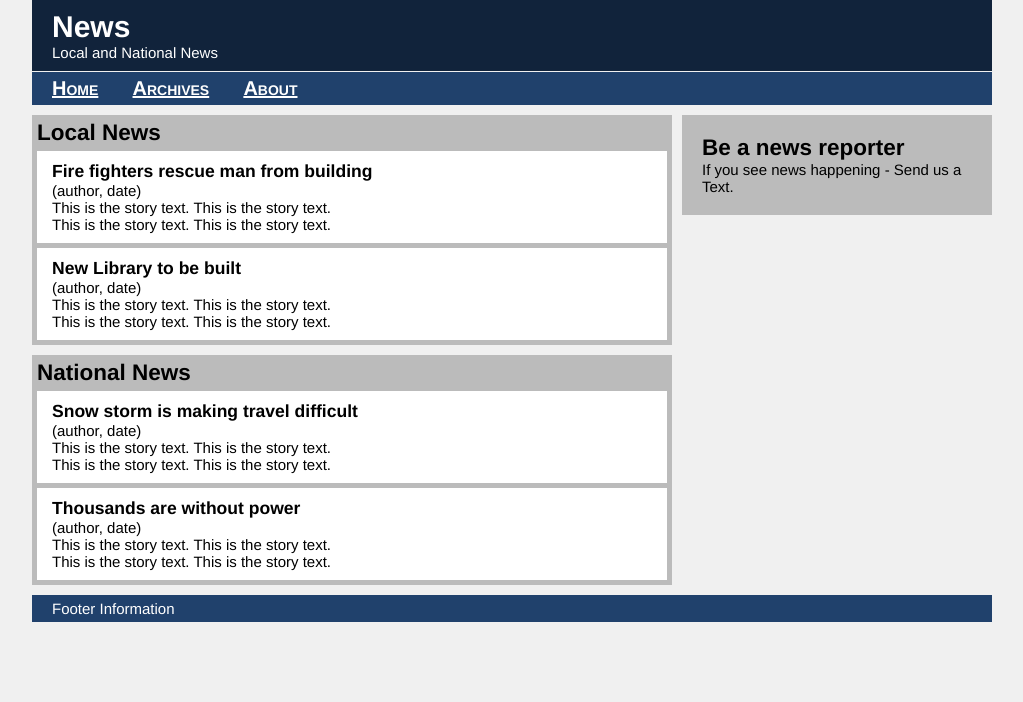
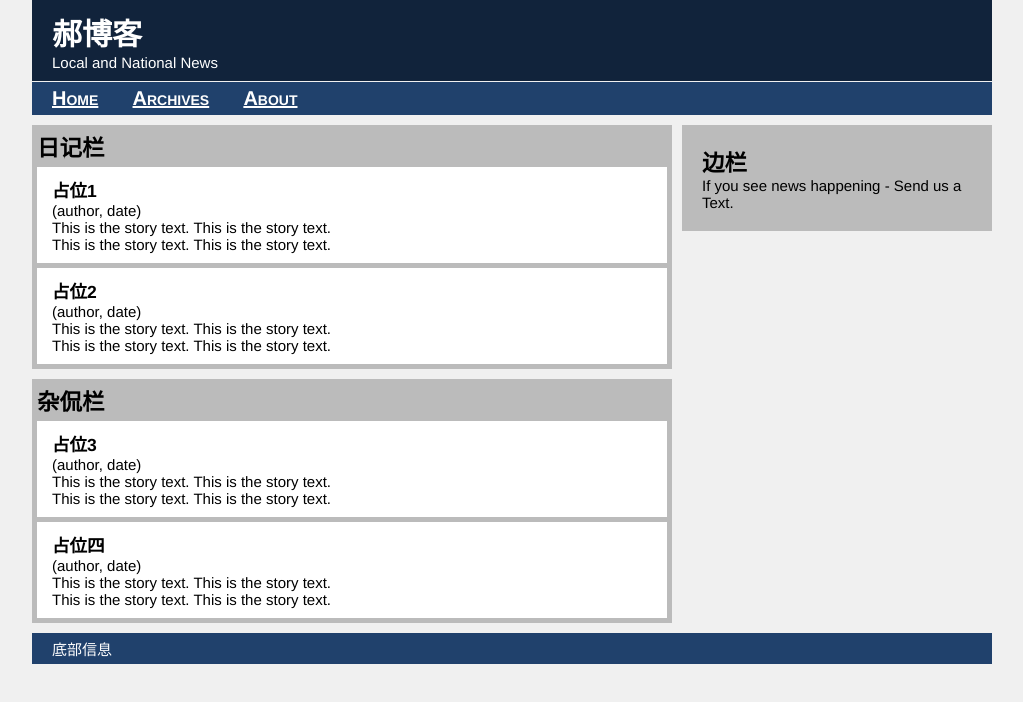
Before and after one commit to xwfh2000/xwfh2000.github.io, a plain HTML site: page index.html in a window 1280 px wide. Shown: the whole page, without its empty margins (128-1151 px from the left). Drawn offline with Linux system fonts and the light colour scheme.

Commit message:
部分显示更新为汉字

```diff
--- a/index.html
+++ b/index.html
@@ -18,7 +18,7 @@
   </head>
   <body>
     <header class="banner">
-      <h1>News</h1>
+      <h1>郝博客</h1>
       <p>Local and National News</p>
     </header>
 
@@ -32,10 +32,10 @@
 
     <main>
       <section>
-        <h2>Local News</h2>
+        <h2>日记栏</h2>
         <article>
           <header>
-            <h3>Fire fighters rescue man from building</h3>
+            <h3>占位1</h3>
             <p>(author, date)</p>
           </header>
           <p>This is the story text. This is the story text.</p>
@@ -44,7 +44,7 @@
 
         <article>
           <header>
-            <h3>New Library to be built</h3>
+            <h3>占位2</h3>
             <p>(author, date)</p>
           </header>
           <p>This is the story text. This is the story text.</p>
@@ -53,10 +53,10 @@
       </section>
 
       <section>
-        <h2>National News</h2>
+        <h2>杂侃栏</h2>
         <article>
           <header>
-            <h3>Snow storm is making travel difficult</h3>
+            <h3>占位3</h3>
             <p>(author, date)</p>
           </header>
           <p>This is the story text. This is the story text.</p>
@@ -65,7 +65,7 @@
 
         <article>
           <header>
-            <h3>Thousands are without power</h3>
+            <h3>占位四</h3>
             <p>(author, date)</p>
           </header>
           <p>This is the story text. This is the story text.</p>
@@ -75,12 +75,12 @@
     </main>
 
     <aside>
-      <h2>Be a news reporter</h2>
+      <h2>边栏</h2>
       <p>If you see news happening - Send us a Text.</p>
     </aside>
 
     <footer>
-      <p>Footer Information</p>
+      <p>底部信息</p>
     </footer>
 
   </body>
```
